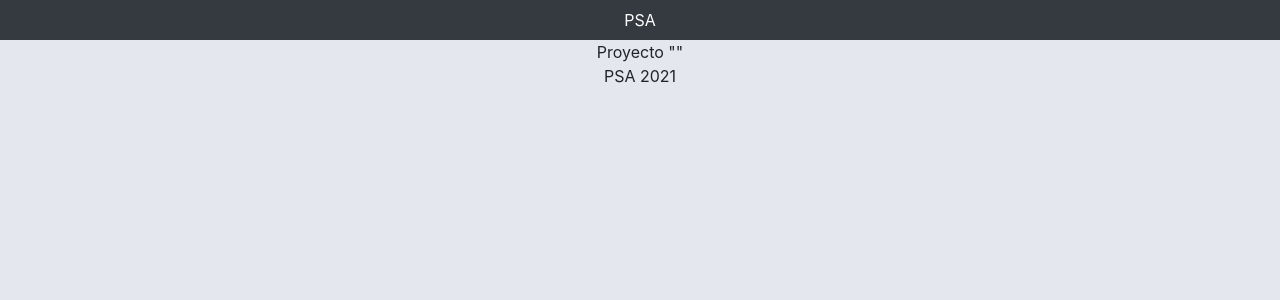
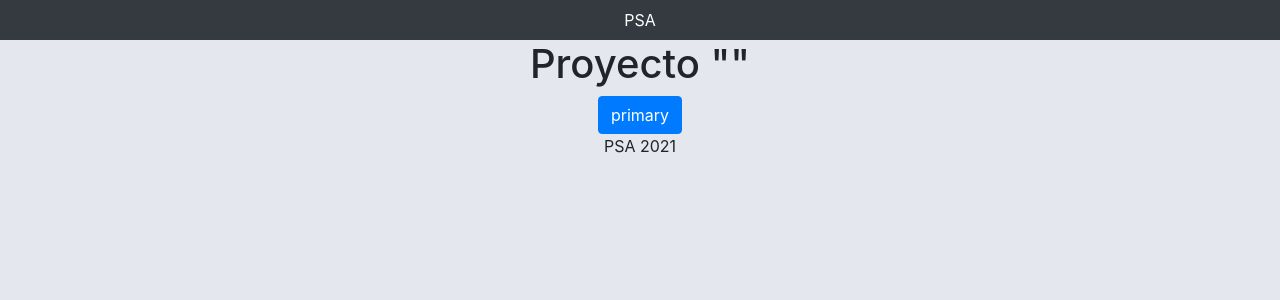
Before and after one commit to AndresJalife/ProyectoPSATribu1, a React (Create React App) app: page /proyectos/nuevoProyecto in a window 1280 px wide. Shown: the top 300 px of the page. Built offline with nearby package versions, Linux system fonts and the light colour scheme; no server answers.

Commit message:
add button

```diff
--- a/src/pages/Proyectos/ProyectoPage.js
+++ b/src/pages/Proyectos/ProyectoPage.js
@@ -1,4 +1,5 @@
 import React, { Component } from 'react'
+import {Button} from "reactstrap";
 
 export default class ProyectoPage extends Component
 {
@@ -27,7 +28,8 @@ export default class ProyectoPage extends Component
     {
         return (
             <div>
-                Proyecto "{this.state.project.nombre}"
+                <h1>Proyecto "{this.state.project.nombre}"</h1>
+                <Button color="primary">primary</Button>
             </div>
         );
     }
```
